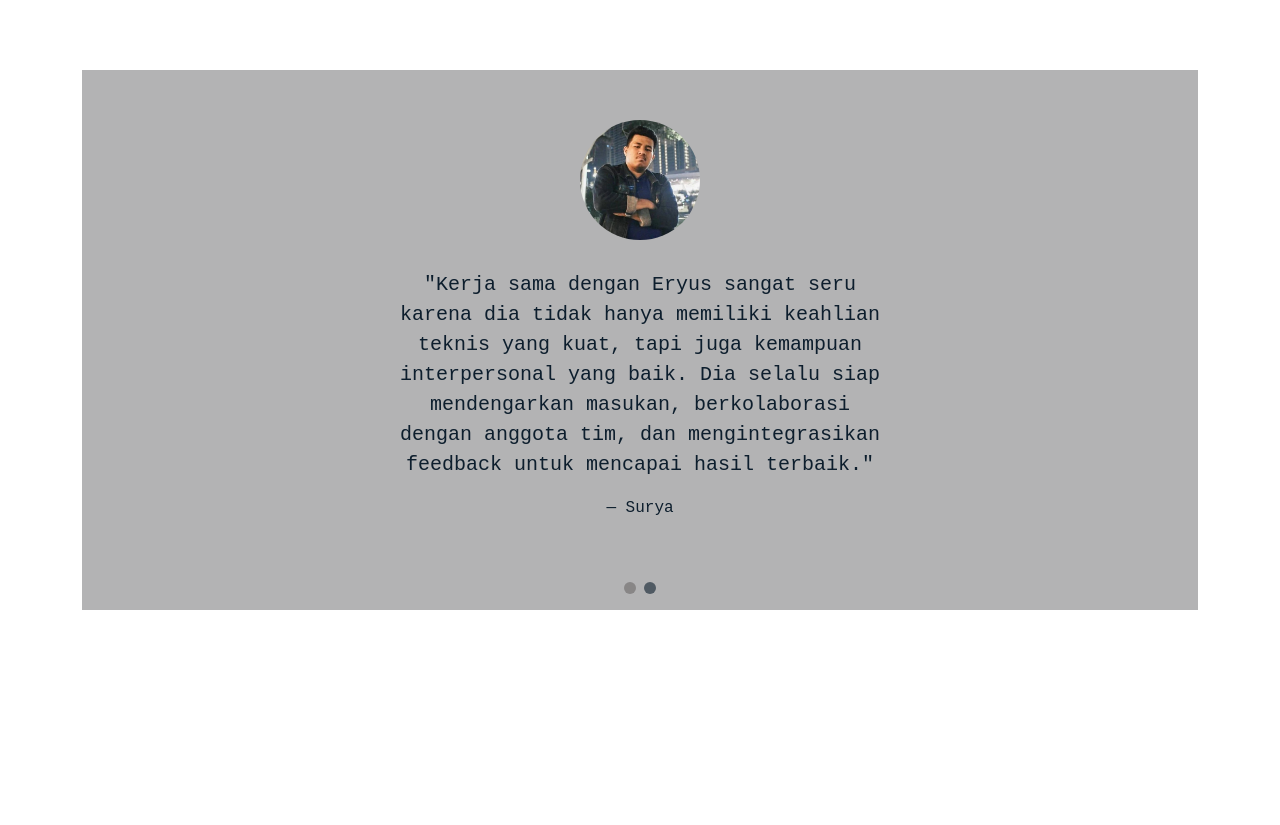
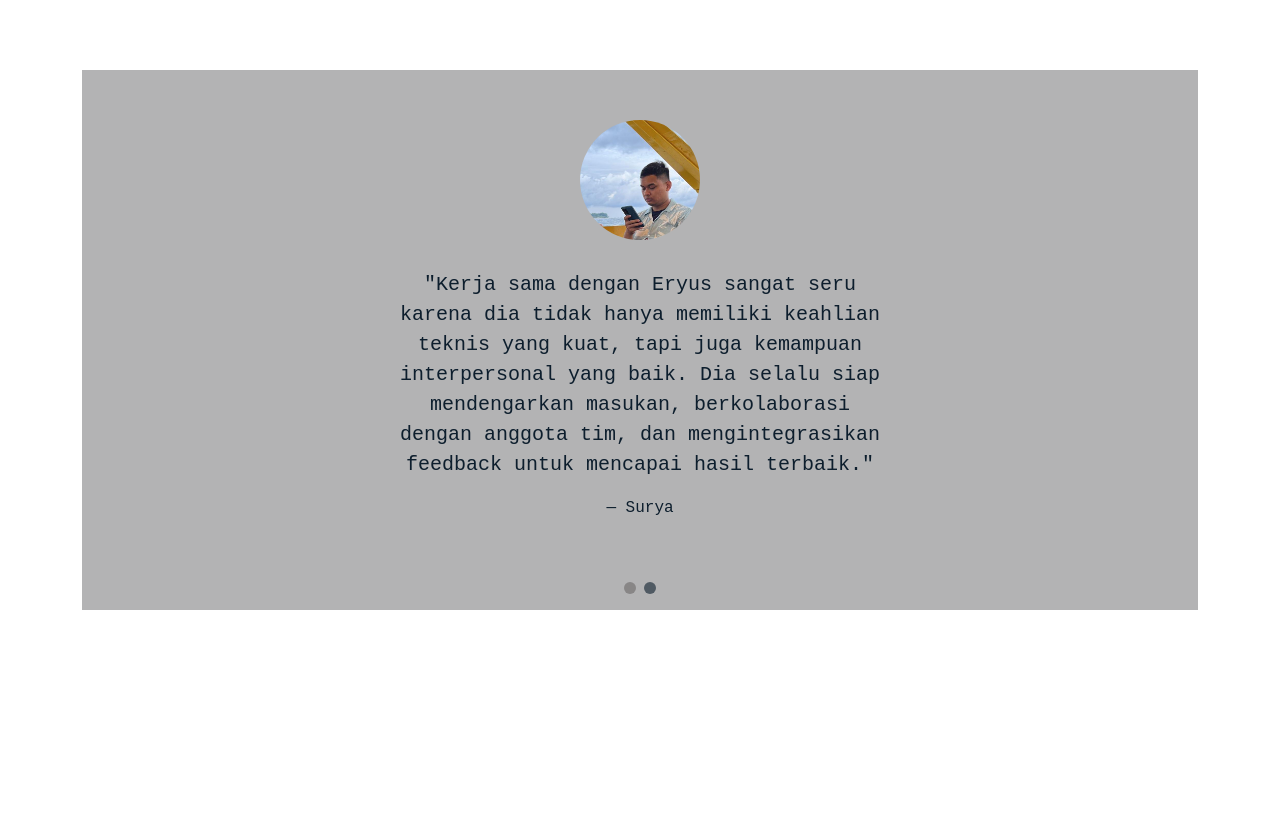
Before and after one commit to erikroe123/myportofolio, a plain HTML site: page services.html in a window 1280 px wide. Shown: the part 1760-2585 px from the top of the page. Drawn offline with Linux system fonts and the light colour scheme; a web font is replaced by a local one.

Commit message:
Update services.html

```diff
--- a/services.html
+++ b/services.html
@@ -173,7 +173,7 @@
             <div class="swiper-slide">
               <div class="testimonial-wrap">
                 <div class="testimonial">
-                  <img src="assets/img/A2.jpg" alt="Image" class="img-fluid">
+                  <img src="assets/img/A1.jpg" alt="Image" class="img-fluid">
                   <blockquote>
                     <p>"Kerja sama dengan Eryus sangat seru karena dia tidak hanya memiliki keahlian teknis yang kuat, tapi juga kemampuan interpersonal yang baik. Dia selalu siap mendengarkan masukan, berkolaborasi dengan anggota tim, dan mengintegrasikan feedback untuk mencapai hasil terbaik."</p>
                   </blockquote>
```
